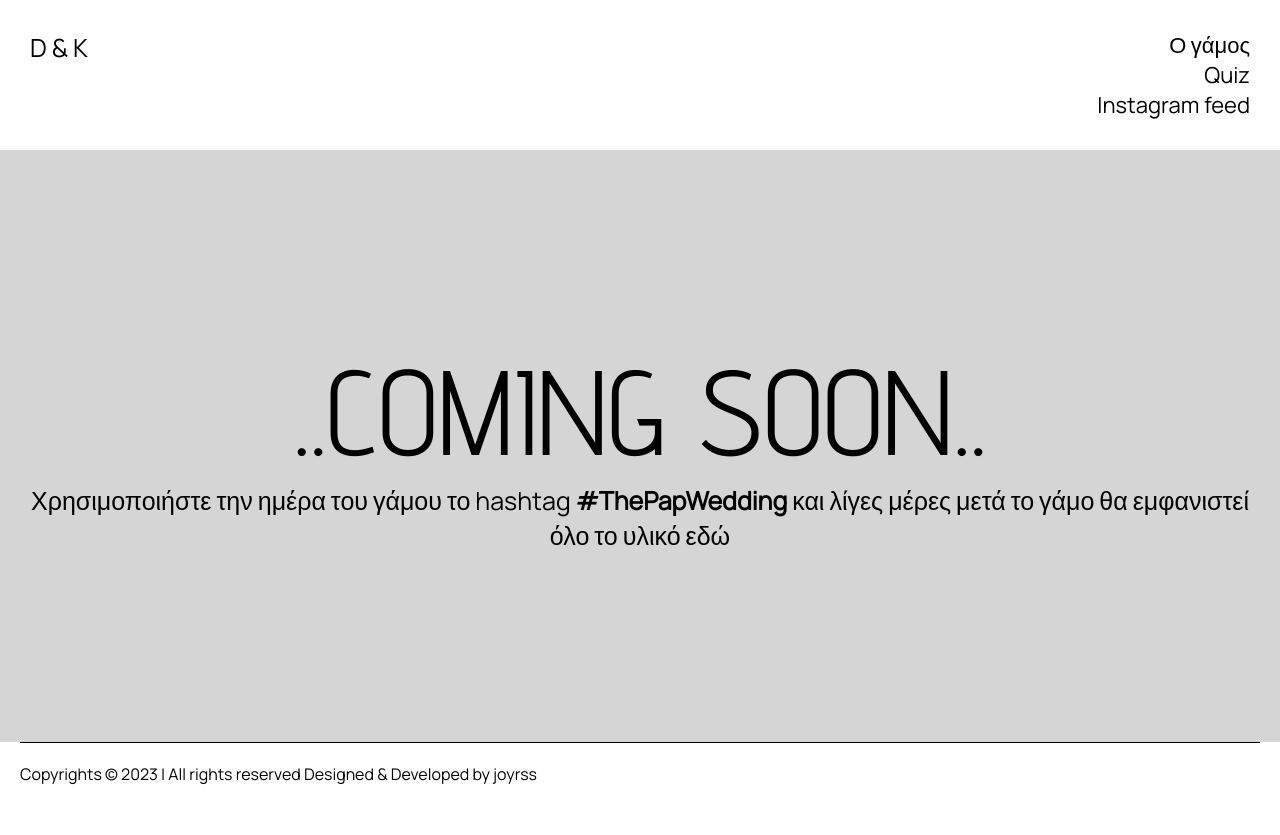
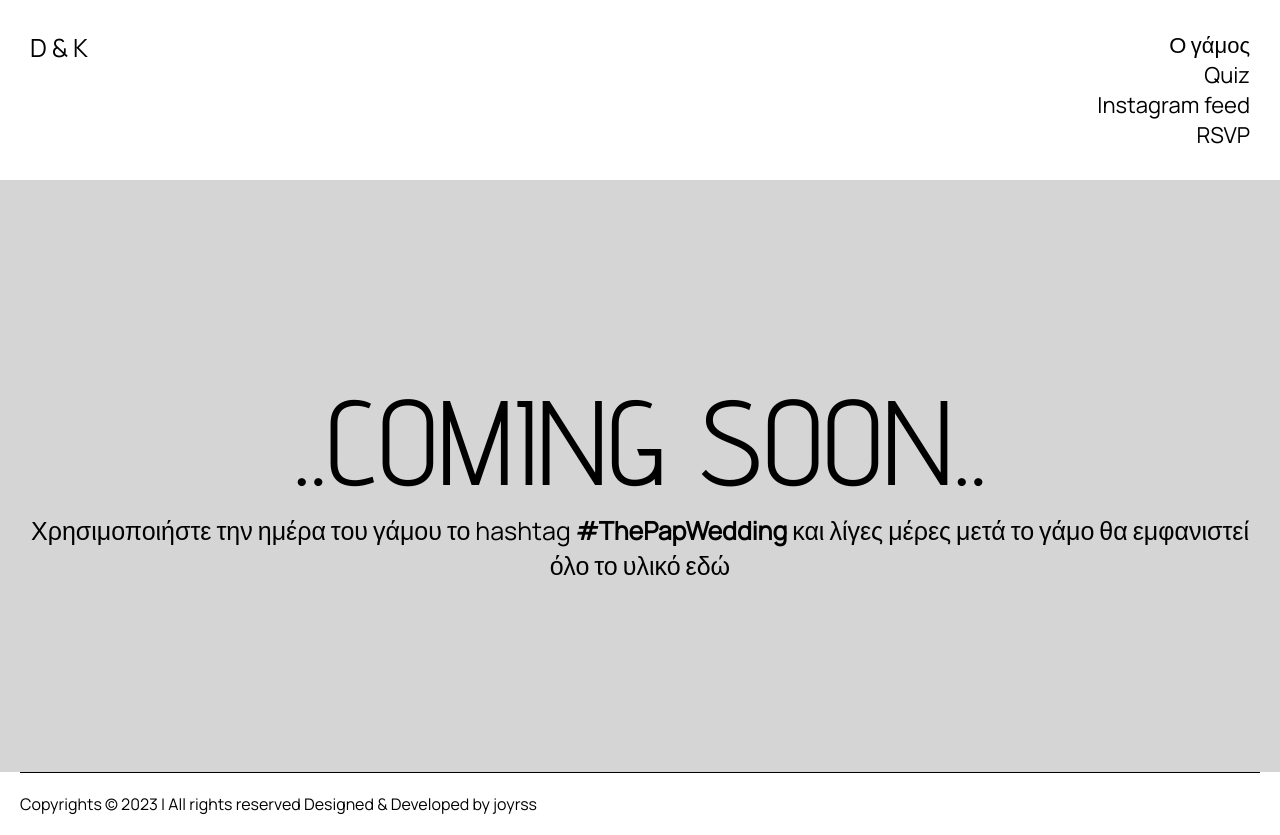
Before and after one commit to joyrss/joyrss.github.io, a plain HTML site: page instagram-feed.html in a window 1280 px wide. Before the commit the page ends 805 px from the top, so only its background shows below. Drawn offline with Linux system fonts and the light colour scheme; a web font is replaced by a local one.

Commit message:
Update instagram-feed.html

```diff
--- a/instagram-feed.html
+++ b/instagram-feed.html
@@ -21,6 +21,7 @@
                 <li><a href="home.html#invite">Ο γάμος</a></li>
                 <li><a href="quiz.html">Quiz</a></li>
                 <li><a href="instagram-feed.html">Instagram feed</a></li>
+                <li><a href="home.html#rsvp">RSVP</a></li>
             </ul>
         </header>
         <div class="soon">
```
